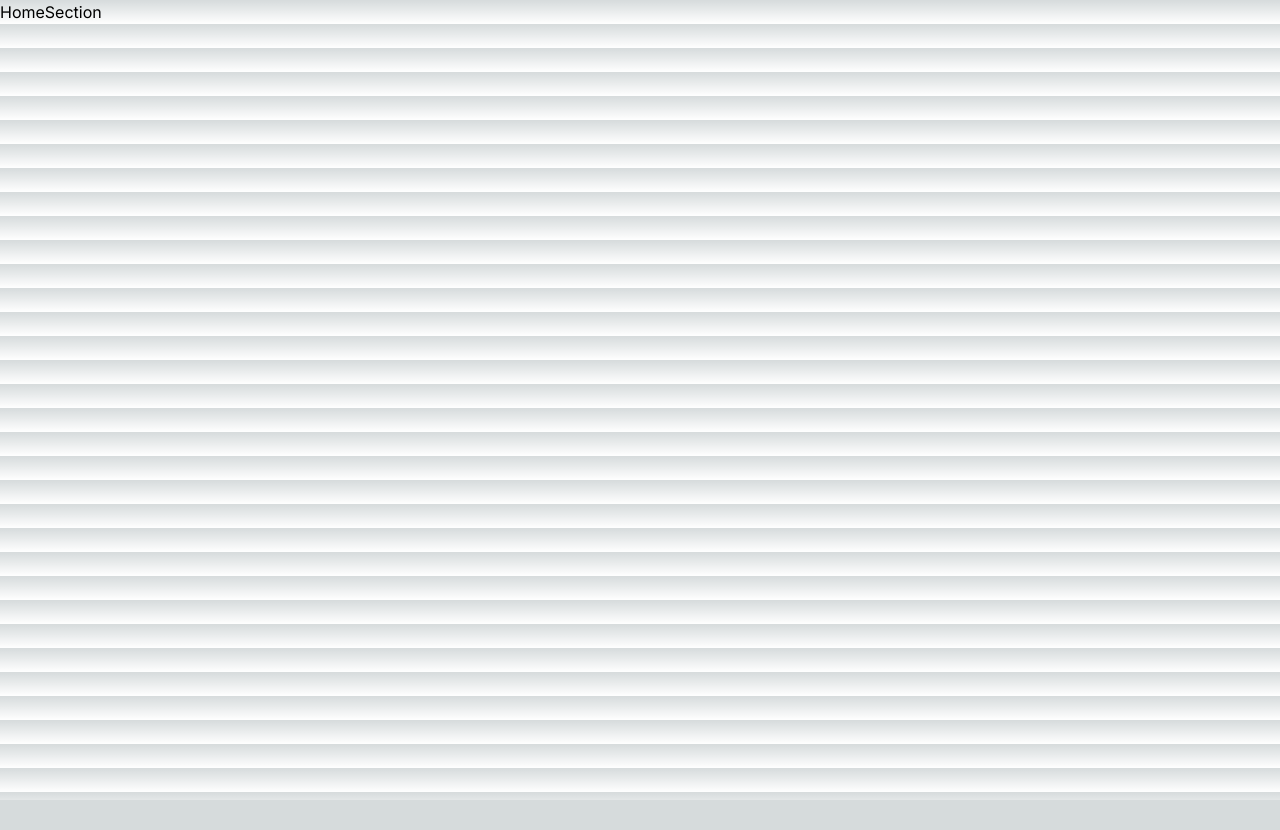
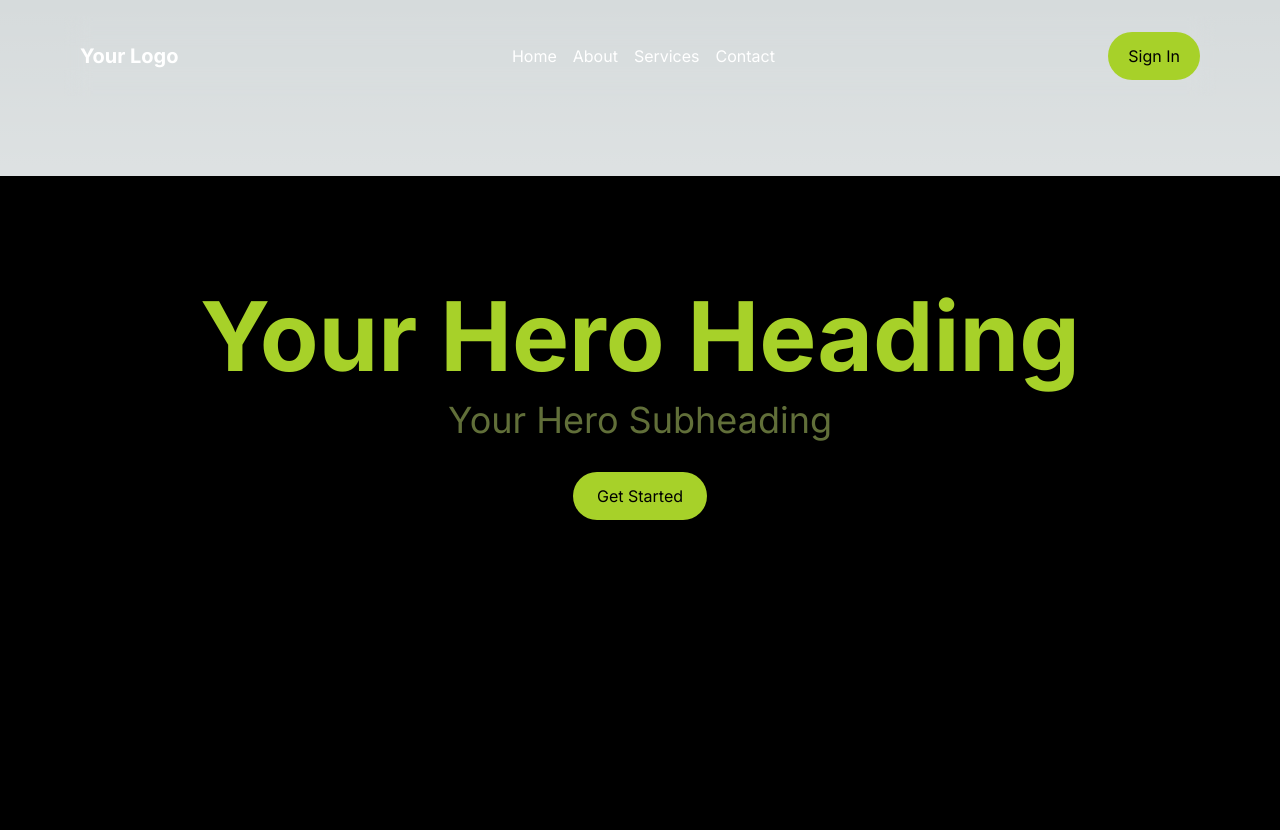
Before and after one commit to Saiwebdev2005/smart_rent_payment_app, a Next.js app in the folder f_smart_rent_payment/: page / in a window 1280 px wide. Shown: the top 830 px of the page. Before the commit the page ends 800 px from the top, so only its background shows below. Built offline with nearby package versions, Linux system fonts and the light colour scheme.

Commit message:
HomeScreen initial design

```diff
--- a/f_smart_rent_payment/src/components/Home/HeroSection/HeroSection.tsx
+++ b/f_smart_rent_payment/src/components/Home/HeroSection/HeroSection.tsx
@@ -1,9 +1,25 @@
-import React from 'react'
+// HeroSection.tsx
 
-function HeroSection() {
+import React from "react";
+
+const HeroSection: React.FC = () => {
   return (
-    <div>HeroSection</div>
-  )
-}
+    <div className="mt-44">
+      <section className="h-screen bg-c4 text-white text-center py-28 ">
+        <div className="container mx-auto">
+          <h1 className="text-4xl md:text-8xl font-bold mb-4 text-c1">
+            Your Hero Heading
+          </h1>
+          <h3 className="text-lg md:text-4xl mb-8 text-c2">
+            Your Hero Subheading
+          </h3>
+          <button className="bg-c1 text-c4 px-6 py-3 rounded-full hover:bg-opacity-80 transition duration-300">
+            Get Started
+          </button>
+        </div>
+      </section>
+    </div>
+  );
+};
 
-export default HeroSection
+export default HeroSection;
--- a/f_smart_rent_payment/src/components/Home/HomeSection/HomeSection.tsx
+++ b/f_smart_rent_payment/src/components/Home/HomeSection/HomeSection.tsx
@@ -1,8 +1,12 @@
 import React from 'react'
-
+import Navbar from "../../Navbar/Navbar"
+import HeroSection from '../HeroSection/HeroSection'
 function HomeSection() {
   return (
-    <div>HomeSection</div>
+    <div className=''>
+      <Navbar/>
+      <HeroSection/>
+    </div>
   )
 }
 
--- a/f_smart_rent_payment/src/components/Navbar/Navbar.tsx
+++ b/f_smart_rent_payment/src/components/Navbar/Navbar.tsx
@@ -0,0 +1,92 @@
+"use client";
+import React, { useState } from "react";
+
+const Navbar: React.FC = () => {
+  const [isMobileMenuOpen, setIsMobileMenuOpen] = useState(false);
+
+  const toggleMobileMenu = () => {
+    setIsMobileMenuOpen(!isMobileMenuOpen);
+  };
+
+  return (
+    <div className="w-full">
+      <div className="rounded-full overflow-hidden">
+        {/* Big screen */}
+        <div className="hidden md:block">
+          <nav className="fixed top-0 left-0 right-0 p-4 my-4 flex flex-wrap items-center justify-between bg-opacity-20 backdrop-blur-md  max-w-6xl mx-auto">
+            <div className="text-white font-bold text-xl order-2 w-full md:w-auto md:order-none">
+              Your Logo
+            </div>
+            <div className="flex-grow text-center order-3 md:order-none w-full md:w-auto">
+              {/* Your centered content goes here */}
+              <a
+                href="#"
+                className="block mt-4 md:inline-block md:mt-0 text-white hover:text-gray-300 mx-2"
+              >
+                Home
+              </a>
+              <a
+                href="#"
+                className="block mt-4 md:inline-block md:mt-0 text-white hover:text-gray-300 mx-2"
+              >
+                About
+              </a>
+              <a
+                href="#"
+                className="block mt-4 md:inline-block md:mt-0 text-white hover:text-gray-300 mx-2"
+              >
+                Services
+              </a>
+              <a
+                href="#"
+                className="block mt-4 md:inline-block md:mt-0 text-white hover:text-gray-300 mx-2"
+              >
+                Contact
+              </a>
+            </div>
+            <div className=" order-1 md:order-none">
+              {/* Sign-in button on the right */}
+              <button className="bg-c1 px-5 py-3 rounded-3xl text-black hover:text-gray-900">
+                Sign In
+              </button>
+            </div>
+          </nav>
+        </div>
+        {/* Mobile Menu Button */}
+        <div className="order-4 md:hidden">
+          <button
+            onClick={toggleMobileMenu}
+            className="text-white hover:text-gray-300 absolute top-0 left-0 p-4 text-3xl"
+          >
+            {isMobileMenuOpen ? "✕" : "☰"}
+          </button>
+        </div>
+        {/* Mobile Menu */}
+        {isMobileMenuOpen && (
+          <div className="fixed top-0 left-0 right-0 bottom-0 bg-opacity-20 backdrop-blur-md flex flex-col justify-center items-center">
+            <button
+              onClick={toggleMobileMenu}
+              className="text-white hover:text-gray-300 absolute top-0 left-0 p-4 text-3xl"
+            >
+              ✕
+            </button>
+            <nav className="flex flex-col space-y-4 justify-center items-center">
+              <h1 className="text-2xl">Logo</h1>
+              <div className="flex flex-col justify-center items-center space-y-3">
+                <a href="#">Home</a>
+                <a href="#">Contact</a>
+              </div>
+              <div>
+                <button className="py-3 px-6 bg-c1 rounded-3xl text-c4">
+                  Signup
+                </button>
+              </div>
+            </nav>
+          </div>
+        )}
+      </div>
+    </div>
+  );
+};
+
+export default Navbar;
--- a/f_smart_rent_payment/tailwind.config.ts
+++ b/f_smart_rent_payment/tailwind.config.ts
@@ -13,10 +13,10 @@ const config: Config = {
         "gradient-conic": "conic-gradient(from 180deg at 50% 50%, var(--tw-gradient-stops))",
       },
       colors: {
-        c1: "#212121", //black
-        c2: "#EEEEEE", //white
-        c3: "#14FFEC", //cyan
-        c4: "#0D7377", //light cyan
+        c1: "#A7D129", //neon green
+        c2: "#616F39", //fade green
+        c3: "#3E432E", //grey green
+        c4: "#000000", //black
       },
     },
   },
```
Also changed, not shown: f_smart_rent_payment/src/components/Navbar/Navbar.module.css (added).
